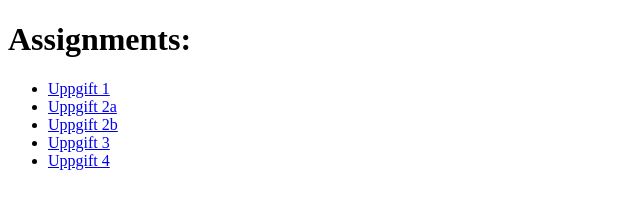
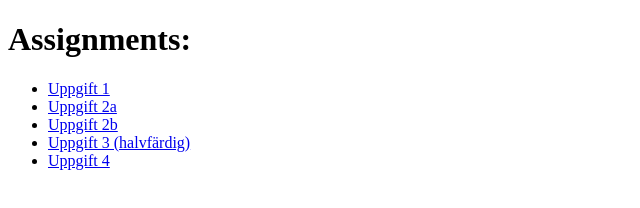
Before and after one commit to Fillelii/webbdesign2024, a plain HTML site: page index.html in a window 1280 px wide. Shown: the whole page, without its empty margins (0-640 px from the left). Drawn offline with Linux system fonts and the light colour scheme.

Commit message:
Update index.html

```diff
--- a/index.html
+++ b/index.html
@@ -10,7 +10,7 @@
             <li><a href="ex1">Uppgift 1</a></li>
             <li><a href="ex2a">Uppgift 2a</a></li>
             <li><a href="ex2b">Uppgift 2b</a></li>
-            <li><a href="ex3">Uppgift 3</a></li>
+            <li><a href="ex3">Uppgift 3 (halvfärdig)</a></li>
             <li><a href="ex4a">Uppgift 4</a></li>
         </ul>
 
```
